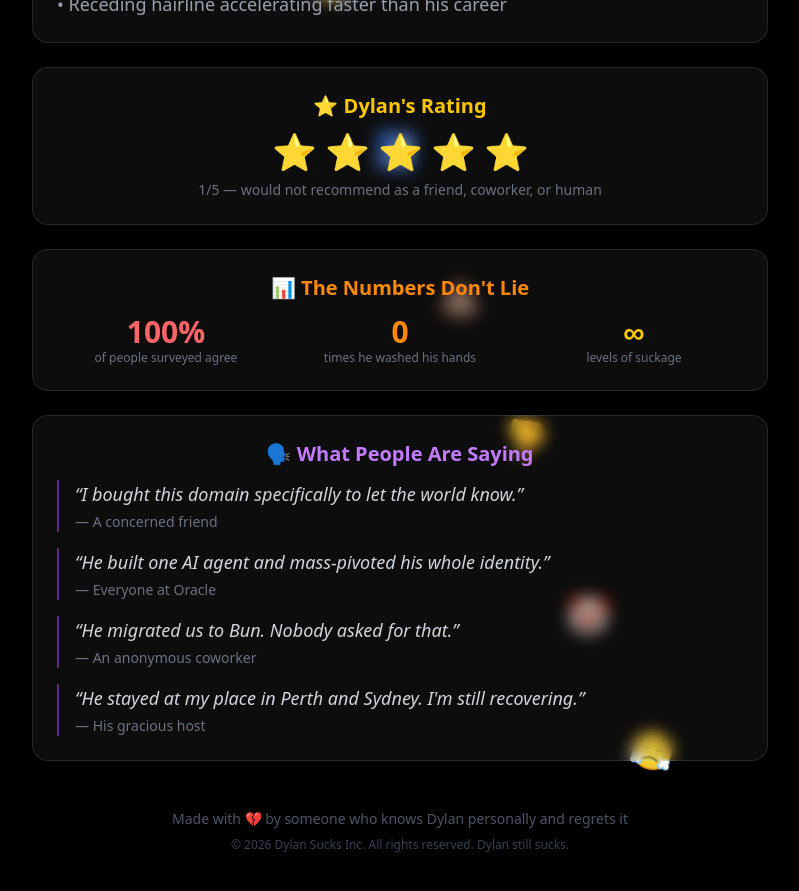
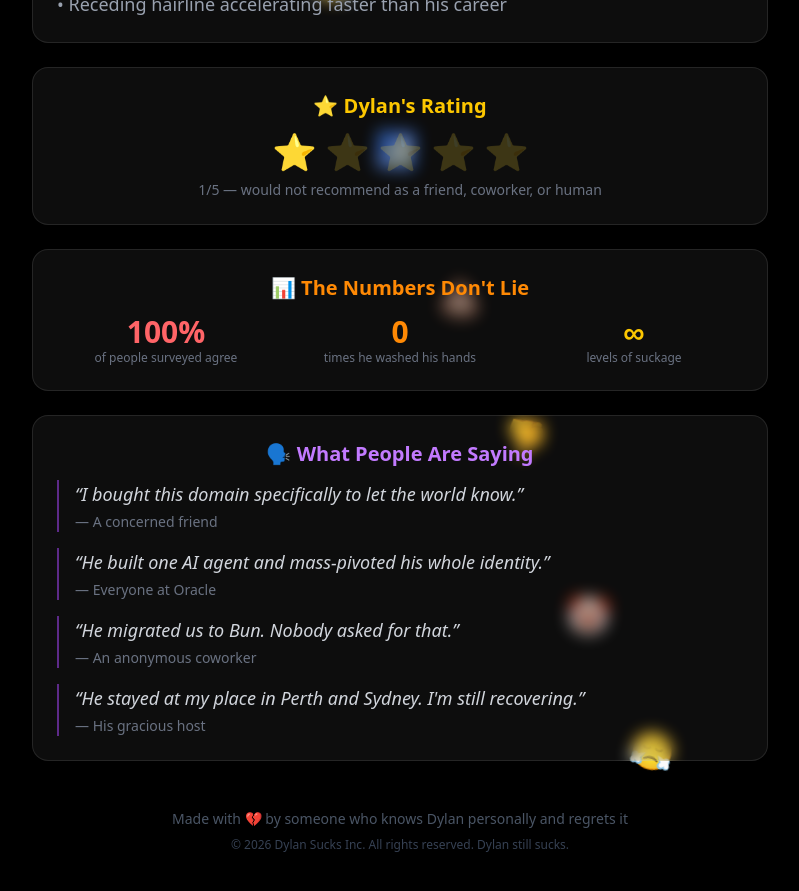
Before and after one commit to kingsleyzhong/dylansucks, a Next.js app: page / in a window 1280 px wide. Shown: the part 1320-2211 px from the top of the page, without its empty margins (240-1039 px from the left). Built offline with nearby package versions, Linux system fonts and the light colour scheme.

Commit message:
fix: 1 star not 5, dylan doesn't deserve more

```diff
--- a/src/app/page.tsx
+++ b/src/app/page.tsx
@@ -90,10 +90,10 @@ export default function Home() {
             </h2>
             <div className="flex items-center justify-center gap-2 text-4xl">
               <span>⭐</span>
-              <span className="text-gray-700">⭐</span>
-              <span className="text-gray-700">⭐</span>
-              <span className="text-gray-700">⭐</span>
-              <span className="text-gray-700">⭐</span>
+              <span className="opacity-20">⭐</span>
+              <span className="opacity-20">⭐</span>
+              <span className="opacity-20">⭐</span>
+              <span className="opacity-20">⭐</span>
             </div>
             <p className="text-sm text-gray-500 mt-2">
               1/5 — would not recommend as a friend, coworker, or human
```
